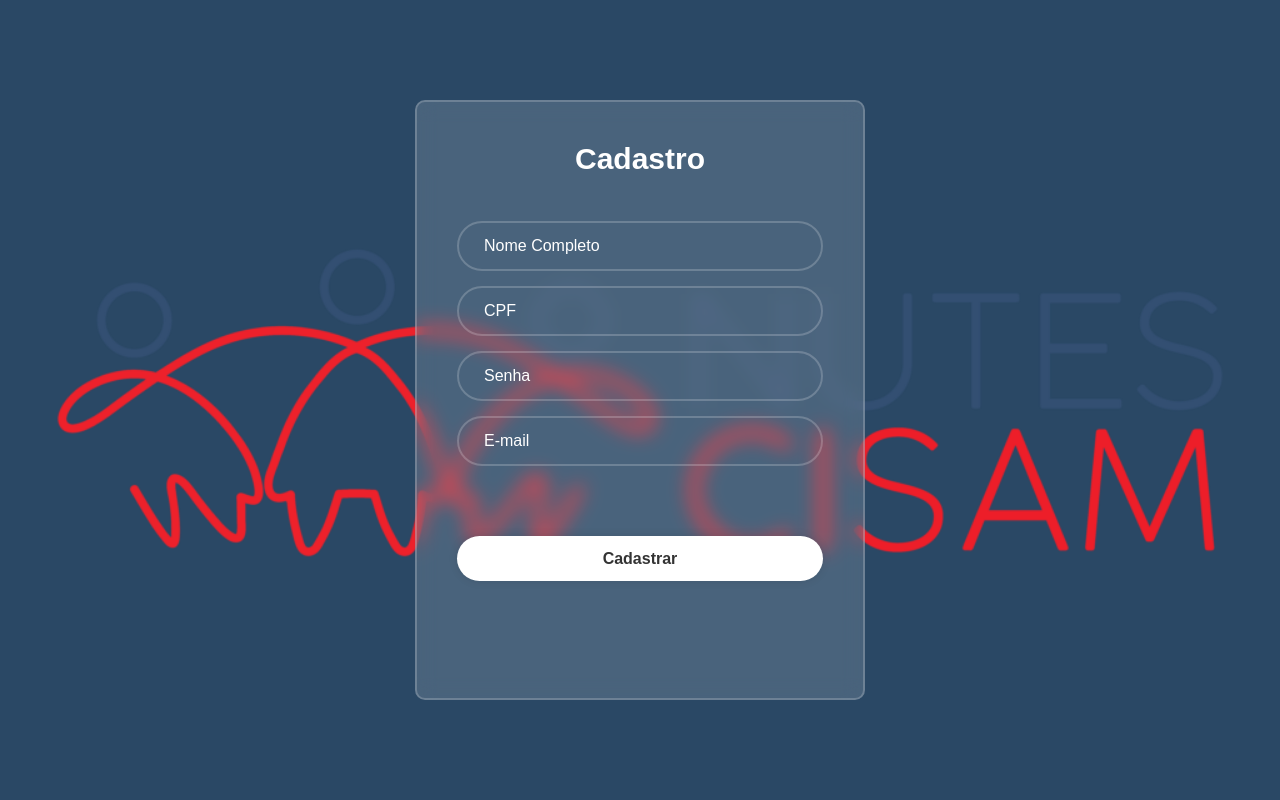
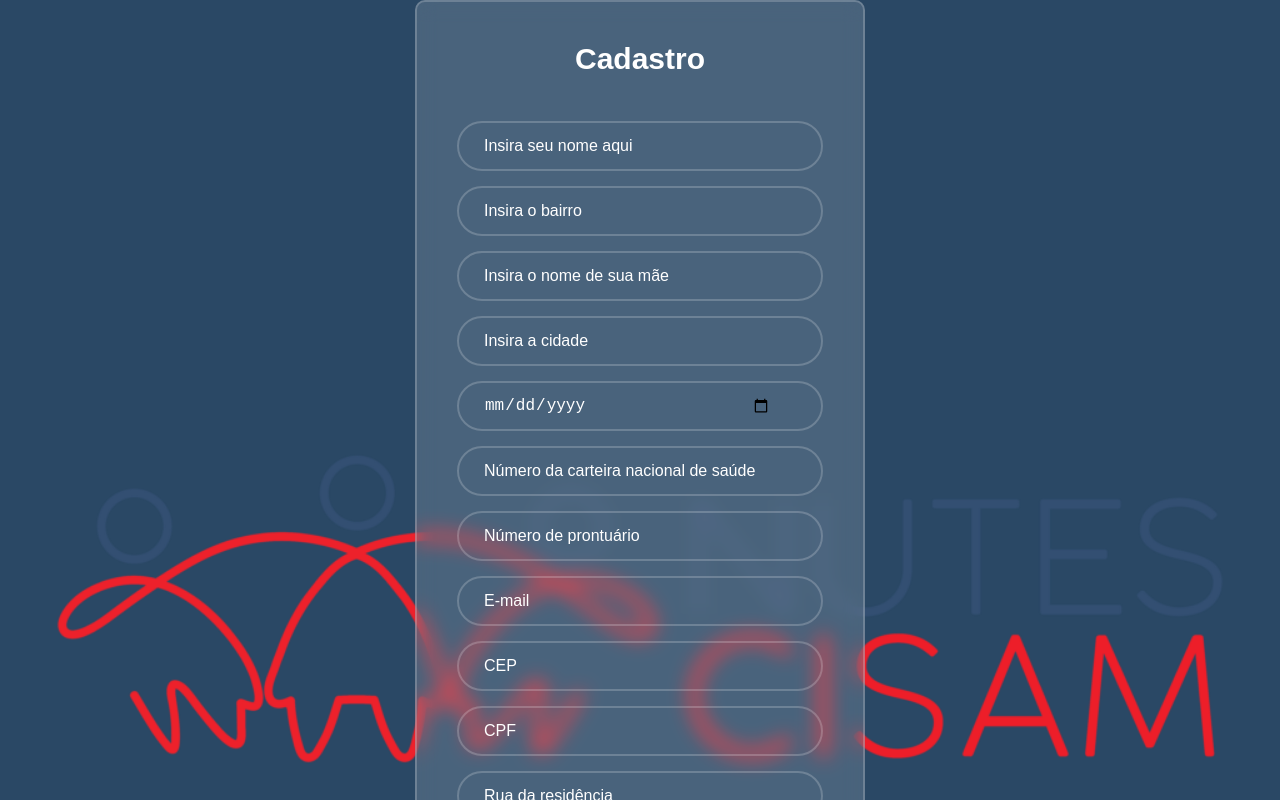
Before and after one commit to PETcisam/PetFilasInteligentes, a React (Create React App) app in the folder FrontendPET/: page /cadastro in a window 1280 px wide. Shown: the top 800 px of the page. Built offline with nearby package versions, Linux system fonts and the light colour scheme.

Commit message:
alteração em cadastro

```diff
--- a/FrontendPET/src/compoCadastro/Cadastrar.css
+++ b/FrontendPET/src/compoCadastro/Cadastrar.css
@@ -1,8 +1,6 @@
-
-
 .container2 {
   width: 450px;
-    height: 600px;
+  height: auto;
   background: rgba(255, 255, 255, 0.15);
   backdrop-filter: blur(10px);
   border: 2px solid rgba(255, 255, 255, 0.2);
@@ -19,13 +17,12 @@
 .container2 .input-cads {
   position: relative;
   width: 100%;
-    height: 50px;
   margin: 30px auto;
 }
 
 .input-cads input {
   width: 100%;
-    height: 100%;
+  height: 50px;
   background: transparent;
   outline: none;
   border: 2px solid rgba(255, 255, 255, 0.2);
@@ -34,7 +31,6 @@
   color: #fff;
   padding: 20px 50px 20px 25px;
   margin-top: 15px;
-
 }
 
 .input-cads input::placeholder {
@@ -84,7 +80,7 @@
   color: #333;
   font-weight: 700;
   text-shadow: none;
-    margin-top:250px;
+  margin-top: 15px;
 }
 
 .container2 .signup-link {
@@ -102,7 +98,6 @@
 .signup-link p a:hover {
   text-decoration: underline;
 }
-
 
 /* ta mudando todas as paginas, e tem prioridade maxima */
 * {
--- a/FrontendPET/src/compoCadastro/Cadastrar.js
+++ b/FrontendPET/src/compoCadastro/Cadastrar.js
@@ -7,12 +7,7 @@ import { Formik, Form, Field, ErrorMessage } from "formik"; //lib pra gerenciar
 const Cadastrar = () => {
   const handleRegister = (values) => {
     console.log("Form values:", values);
-    Axios.post("http://localhost:8800/register", {
-      email: values.email,
-      cpf: values.cpf,
-      password: values.password,
-      nome: values.nome,
-    })
+    Axios.post("http://localhost:8800/register", values)
       .then((response) => {
         console.log("Response:", response);
         alert(response.data.msg);
@@ -24,16 +19,31 @@ const Cadastrar = () => {
   };
 
   const validationsRegister = yup.object().shape({ //uso do yup pra validações do form
+    nome: yup.string().required("O nome é obrigatório"),
+    bairro: yup.string().required("O bairro é obrigatório"),
+    nomeMae: yup.string().required("O nome da mãe é obrigatório"),
+    cidade: yup.string().required("A cidade é obrigatória"),
+    dataNascimento: yup.date().required("A data de nascimento é obrigatória"),
+    numeroCNS: yup.string().required("O número da carteira nacional de saúde é obrigatório"),
+    numeroProntuario: yup.string().required("O número de prontuário é obrigatório"),
     email: yup.string().email("Email inválido").required("O email é obrigatório"),
-    nome: yup.string().required("O nome é obrigatório"),
+    cep: yup.string().required("O CEP é obrigatório"),
+    cpf: yup.string().length(11, "CPF inválido").required("O CPF é obrigatório"),
+    ruaResidencia: yup.string().required("A rua da residência é obrigatória"),
+    numeroCelular: yup.string().required("O número de celular é obrigatório"),
+    numeroResidencia: yup.string().required("O número da residência é obrigatório"),
     password: yup.string().min(8, "A senha deve ter pelo menos 8 caracteres").required("A senha é obrigatória"),
-    cpf: yup.string().length(11, "CPF inválido").required("O CPF é obrigatório"),
+    complemento: yup.string().required("O complemento é obrigatório"),
   });
 
+  // falta colocar quebra na coluna, a cada 6 começa outra coluna
   return (
     <div className="container2">
       <Formik
-        initialValues={{ nome: "", email: "", cpf: "", password: "" }}
+        initialValues={{
+          nome: "", bairro: "", nomeMae: "", cidade: "", dataNascimento: "", numeroCNS: "", numeroProntuario: "",
+          email: "", cep: "", cpf: "", ruaResidencia: "", numeroCelular: "", numeroResidencia: "", password: "", complemento: ""
+        }}
         validationSchema={validationsRegister}
         onSubmit={handleRegister}
       >
@@ -42,17 +52,50 @@ const Cadastrar = () => {
             <h1>Cadastro</h1>
 
             <div className="input-cads">
-              <Field type="text" name="nome" placeholder="Nome Completo" />
+              <Field type="text" name="nome" placeholder="Insira seu nome aqui" />
               <ErrorMessage name="nome" component="div" className="error-message" />
+
+              <Field type="text" name="bairro" placeholder="Insira o bairro" />
+              <ErrorMessage name="bairro" component="div" className="error-message" />
+
+              <Field type="text" name="nomeMae" placeholder="Insira o nome de sua mãe" />
+              <ErrorMessage name="nomeMae" component="div" className="error-message" />
+
+              <Field type="text" name="cidade" placeholder="Insira a cidade" />
+              <ErrorMessage name="cidade" component="div" className="error-message" />
+
+              <Field type="date" name="dataNascimento" placeholder="Data de nascimento" />
+              <ErrorMessage name="dataNascimento" component="div" className="error-message" />
+
+              <Field type="text" name="numeroCNS" placeholder="Número da carteira nacional de saúde" />
+              <ErrorMessage name="numeroCNS" component="div" className="error-message" />
+
+              <Field type="text" name="numeroProntuario" placeholder="Número de prontuário" />
+              <ErrorMessage name="numeroProntuario" component="div" className="error-message" />
+
+              <Field type="email" name="email" placeholder="E-mail" />
+              <ErrorMessage name="email" component="div" className="error-message" />
+
+              <Field type="text" name="cep" placeholder="CEP" />
+              <ErrorMessage name="cep" component="div" className="error-message" />
 
               <Field type="text" name="cpf" placeholder="CPF" />
               <ErrorMessage name="cpf" component="div" className="error-message" />
 
-              <Field type="password" name="password" placeholder="Senha" />
+              <Field type="text" name="ruaResidencia" placeholder="Rua da residência" />
+              <ErrorMessage name="ruaResidencia" component="div" className="error-message" />
+
+              <Field type="text" name="numeroCelular" placeholder="Número de celular" />
+              <ErrorMessage name="numeroCelular" component="div" className="error-message" />
+
+              <Field type="text" name="numeroResidencia" placeholder="Insira o número da residência" />
+              <ErrorMessage name="numeroResidencia" component="div" className="error-message" />
+
+              <Field type="password" name="password" placeholder="Insira uma senha" />
               <ErrorMessage name="password" component="div" className="error-message" />
 
-              <Field type="text" name="email" placeholder="E-mail" />
-              <ErrorMessage name="email" component="div" className="error-message" />
+              <Field type="text" name="complemento" placeholder="Casa, nº do apartamento e etc" />
+              <ErrorMessage name="complemento" component="div" className="error-message" />
             </div>
 
             <div className="recall-forget"></div>
```
Lines whose indentation alone changed are shown as unchanged.
